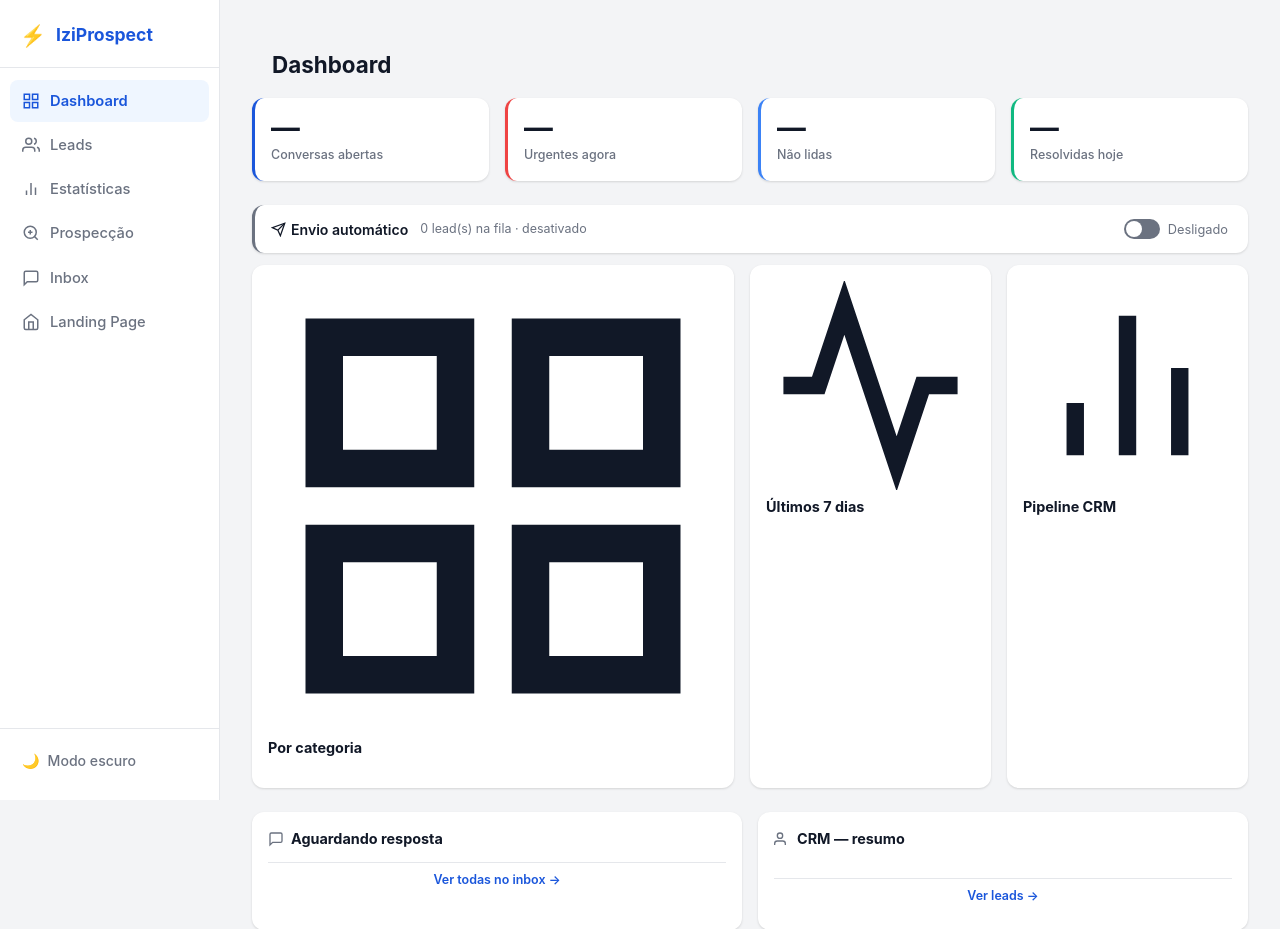
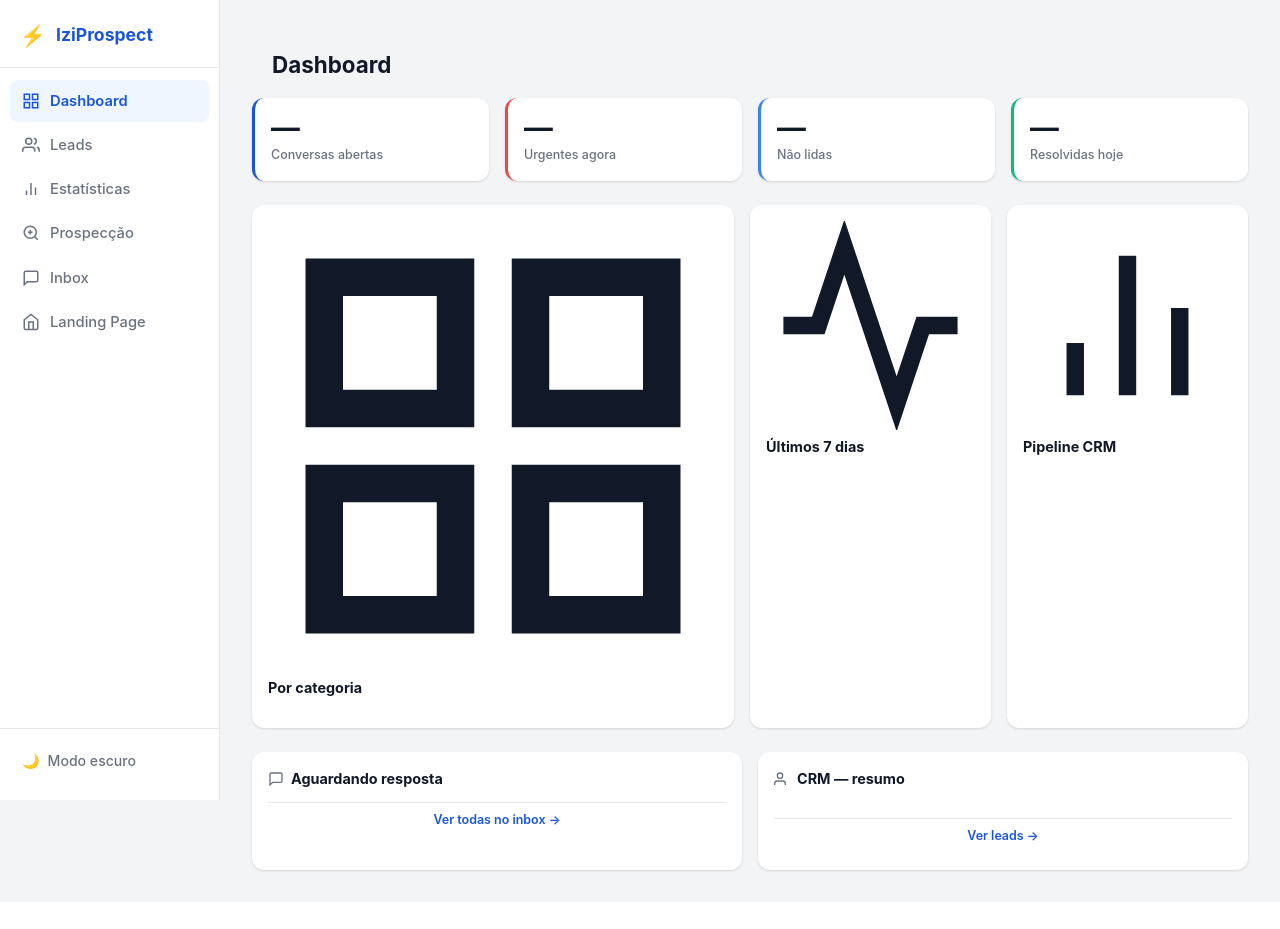
Before and after one commit to Drinhoc/iziprospect, a FastAPI app: page /dashboard in a window 1280 px wide. Shown: the top 929 px of the page. After the commit the page ends 873 px from the top, so only its background shows below. Run offline with FastAPI, Linux system fonts and the light colour scheme; data that the repository does not hold is empty; some libraries are stand-ins or nearby versions.

Commit message:
fix: enforce inbound-only philosophy in inbox mode
Three code changes to match MVP 2.0 design (inbound-only):

1. main.py: auto_sender_loop skips entirely when inbox_mode_enabled=true,
   preventing any outbound messages when running in inbox mode.

2. dashboard.html: remove Auto-Send toggle bar from inbox-first dashboard.
   Auto-Send is a CRM-mode tool and has no place in the inbox dashboard.

3. db_service.py: get_leads_for_auto_send now excludes leads whose WhatsApp
   number already has an active conversation in the conversas table, preventing
   Auto-Send from messaging someone who already reached out via inbox.

https://claude.ai/code/session_0154T715L3jnK6FQEQsNQRvk

```diff
--- a/app/main.py
+++ b/app/main.py
@@ -156,6 +156,10 @@ async def _auto_sender_loop() -> None:
     while True:
         await asyncio.sleep(300)
         try:
+            # Inbox mode é inbound puro — nunca enviar mensagens ativas
+            if settings.inbox_mode_enabled:
+                continue
+
             db = get_db_service()
             # DB tem prioridade: toggle do dashboard sobrescreve .env
             db_flag = db.get_setting("auto_send_enabled")
--- a/app/services/db_service.py
+++ b/app/services/db_service.py
@@ -921,6 +921,10 @@ class DBService:
                          AND whatsapp != ''
                          AND mensagem_enviada_em = ''
                          AND origem_primeiro_contato = ''
+                         AND whatsapp NOT IN (
+                           SELECT numero FROM conversas
+                           WHERE status != 'arquivado'
+                         )
                        ORDER BY
                          CASE WHEN segmento != '' THEN 0 ELSE 1 END,
                          data_criacao ASC
--- a/app/templates/dashboard.html
+++ b/app/templates/dashboard.html
@@ -25,21 +25,6 @@
     <div class="stat-value" id="stat-resolvidas">—</div>
     <div class="stat-label">Resolvidas hoje</div>
   </div>
-</div>
-
-<!-- ── Auto-Send toggle (compacto) ── -->
-<div class="autosend-bar" id="autosend-bar">
-  <div class="autosend-info">
-    <span class="autosend-label">
-      <svg viewBox="0 0 24 24" fill="none" stroke="currentColor" stroke-width="2" width="15" height="15"><line x1="22" y1="2" x2="11" y2="13"/><polygon points="22 2 15 22 11 13 2 9 22 2"/></svg>
-      Envio automático
-    </span>
-    <span class="autosend-meta" id="autosend-meta">carregando…</span>
-  </div>
-  <button class="autosend-toggle" id="autosend-toggle" onclick="toggleAutoSend()" title="Ligar/desligar envio automático">
-    <span class="autosend-toggle-track"><span class="autosend-toggle-thumb"></span></span>
-    <span class="autosend-toggle-txt" id="autosend-toggle-txt">—</span>
-  </button>
 </div>
 
 <!-- ── Atenção agora (urgentes + alta prio) ── -->
@@ -108,36 +93,4 @@
 
 {% block scripts %}
 <script src="/static/dashboard.js"></script>
-<script>
-async function loadAutoSendStatus() {
-  try {
-    const d = await fetch('/api/auto-send/status').then(r => r.json());
-    const bar    = document.getElementById('autosend-bar');
-    const meta   = document.getElementById('autosend-meta');
-    const toggle = document.getElementById('autosend-toggle');
-    const txt    = document.getElementById('autosend-toggle-txt');
-    bar.dataset.enabled    = d.enabled ? '1' : '0';
-    toggle.dataset.enabled = d.enabled ? '1' : '0';
-    txt.textContent = d.enabled ? 'Ligado' : 'Desligado';
-    const proximos = d.total_na_fila ?? d.proximos_leads?.length ?? 0;
-    meta.textContent = d.enabled
-      ? `${d.enviados_hoje}/${d.diario_max} hoje · ${proximos} na fila · janela ${d.hora_inicio}h–${d.hora_fim}h`
-      : `${proximos} lead(s) na fila · desativado`;
-  } catch(e) { /* silencia */ }
-}
-
-async function toggleAutoSend() {
-  const btn = document.getElementById('autosend-toggle');
-  if (btn.dataset.loading) return;
-  btn.dataset.loading = '1';
-  try {
-    await fetch('/api/auto-send/toggle', { method: 'POST' });
-    await loadAutoSendStatus();
-  } finally {
-    delete btn.dataset.loading;
-  }
-}
-
-loadAutoSendStatus();
-</script>
 {% endblock %}
```
